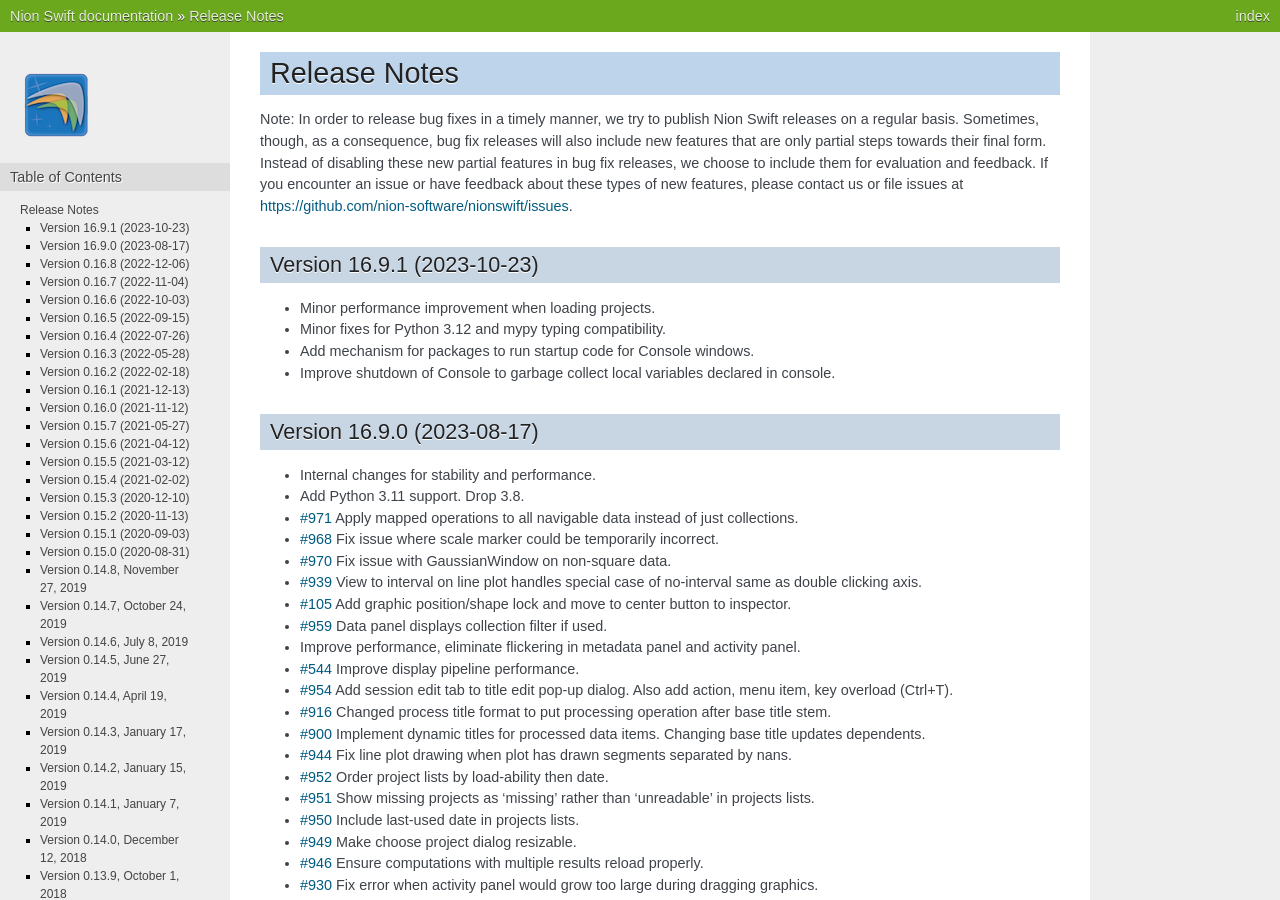
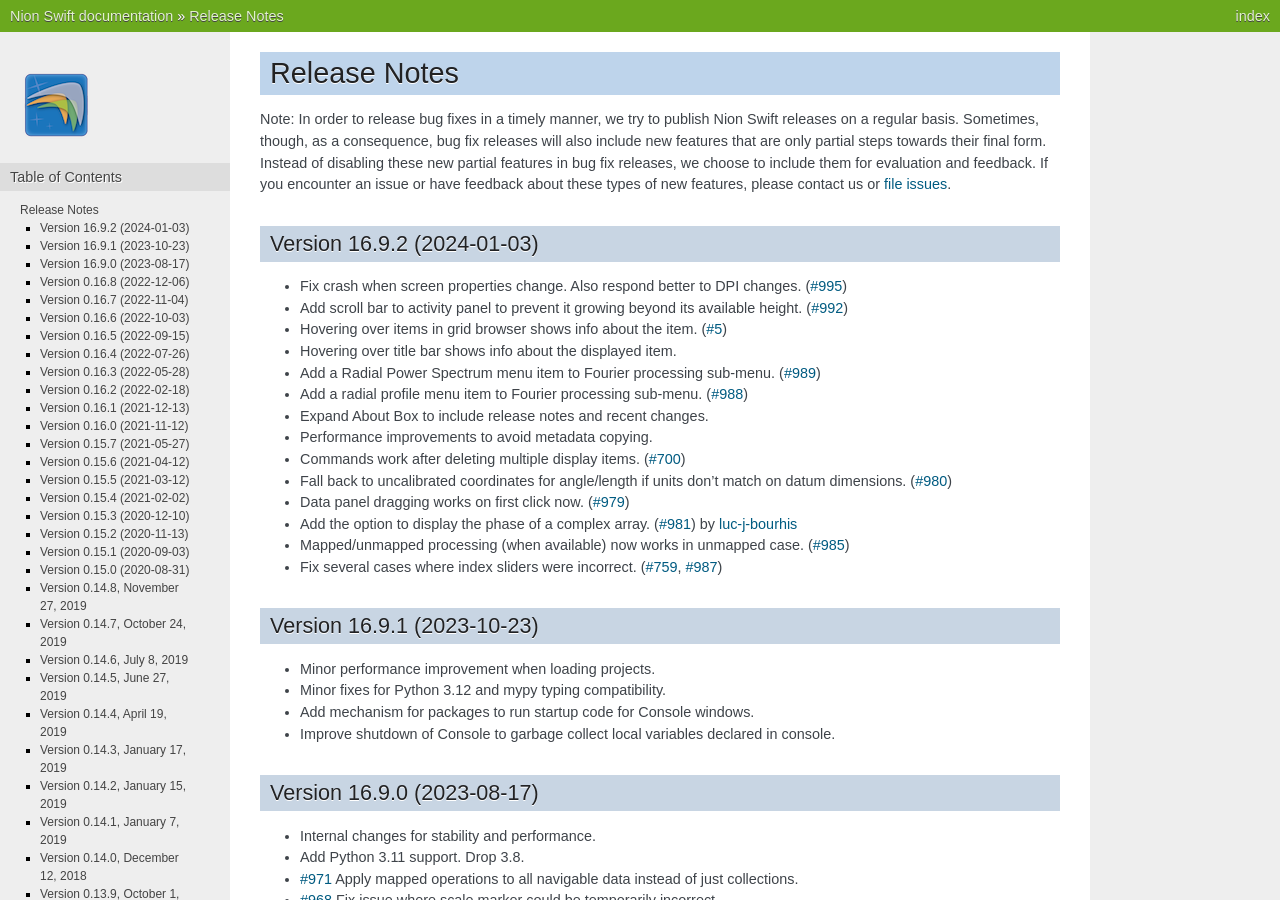
Before and after one commit to nion-software/nionswift, a Sphinx documentation site: the page built from docs/release_notes.rst, in a window 1280 px wide and 900 px high. Built offline with Sphinx 7.4.7, drawn with Linux system fonts in a browser that asks for light colours.

Commit message:
Version 16.9.2. DPI. Activity height. Hovers. Radial profile/power. About box.

```diff
--- a/docs/index.rst
+++ b/docs/index.rst
@@ -1,6 +1,6 @@
 .. _index:
 
-Nion Swift User's Guide (16.9.1)
+Nion Swift User's Guide (16.9.2)
 ================================
 Nion Swift is open source scientific image processing software integrating hardware control, data acquisition,
 visualization, processing, and analysis using Python. Nion Swift is easily extended using Python. It runs on
--- a/docs/release_notes.rst
+++ b/docs/release_notes.rst
@@ -5,12 +5,29 @@
 Release Notes
 =============
 
-Note: In order to release bug fixes in a timely manner, we try to publish Nion Swift releases on
-a regular basis. Sometimes, though, as a consequence, bug fix releases will also include new features
-that are only partial steps towards their final form. Instead of disabling these new partial features
-in bug fix releases, we choose to include them for evaluation and feedback. If you encounter an issue
-or have feedback about these types of new features, please contact us or file issues at
-https://github.com/nion-software/nionswift/issues.
+Note: In order to release bug fixes in a timely manner, we try to publish Nion Swift releases on a regular basis.
+Sometimes, though, as a consequence, bug fix releases will also include new features that are only partial steps
+towards their final form. Instead of disabling these new partial features in bug fix releases, we choose to include
+them for evaluation and feedback. If you encounter an issue or have feedback about these types of new features,
+please contact us or `file issues
+<https://github.com/nion-software/nionswift/issues>`_.
+
+Version 16.9.2 (2024-01-03)
+----------------------------
+* Fix crash when screen properties change. Also respond better to DPI changes. (`#995 <https://github.com/nion-software/nionswift/issues/995>`_)
+* Add scroll bar to activity panel to prevent it growing beyond its available height. (`#992 <https://github.com/nion-software/nionswift/issues/992>`_)
+* Hovering over items in grid browser shows info about the item. (`#5 <https://github.com/nion-software/nionswift/issues/5>`_)
+* Hovering over title bar shows info about the displayed item.
+* Add a Radial Power Spectrum menu item to Fourier processing sub-menu. (`#989 <https://github.com/nion-software/nionswift/issues/989>`_)
+* Add a radial profile menu item to Fourier processing sub-menu. (`#988 <https://github.com/nion-software/nionswift/issues/988>`_)
+* Expand About Box to include release notes and recent changes.
+* Performance improvements to avoid metadata copying.
+* Commands work after deleting multiple display items. (`#700 <https://github.com/nion-software/nionswift/issues/700>`_)
+* Fall back to uncalibrated coordinates for angle/length if units don't match on datum dimensions. (`#980 <https://github.com/nion-software/nionswift/issues/980>`_)
+* Data panel dragging works on first click now. (`#979 <https://github.com/nion-software/nionswift/issues/979>`_)
+* Add the option to display the phase of a complex array. (`#981 <https://github.com/nion-software/nionswift/issues/981>`_) by `luc-j-bourhis <https://github.com/luc-j-bourhis>`_
+* Mapped/unmapped processing (when available) now works in unmapped case. (`#985 <https://github.com/nion-software/nionswift/issues/985>`_)
+* Fix several cases where index sliders were incorrect. (`#759 <https://github.com/nion-software/nionswift/issues/759>`_, `#987 <https://github.com/nion-software/nionswift/issues/987>`_)
 
 Version 16.9.1 (2023-10-23)
 ----------------------------
```
Also changed, not shown: meta.yaml (+6 -6 lines), setup.cfg (+6 -8 lines), 1 other file.
